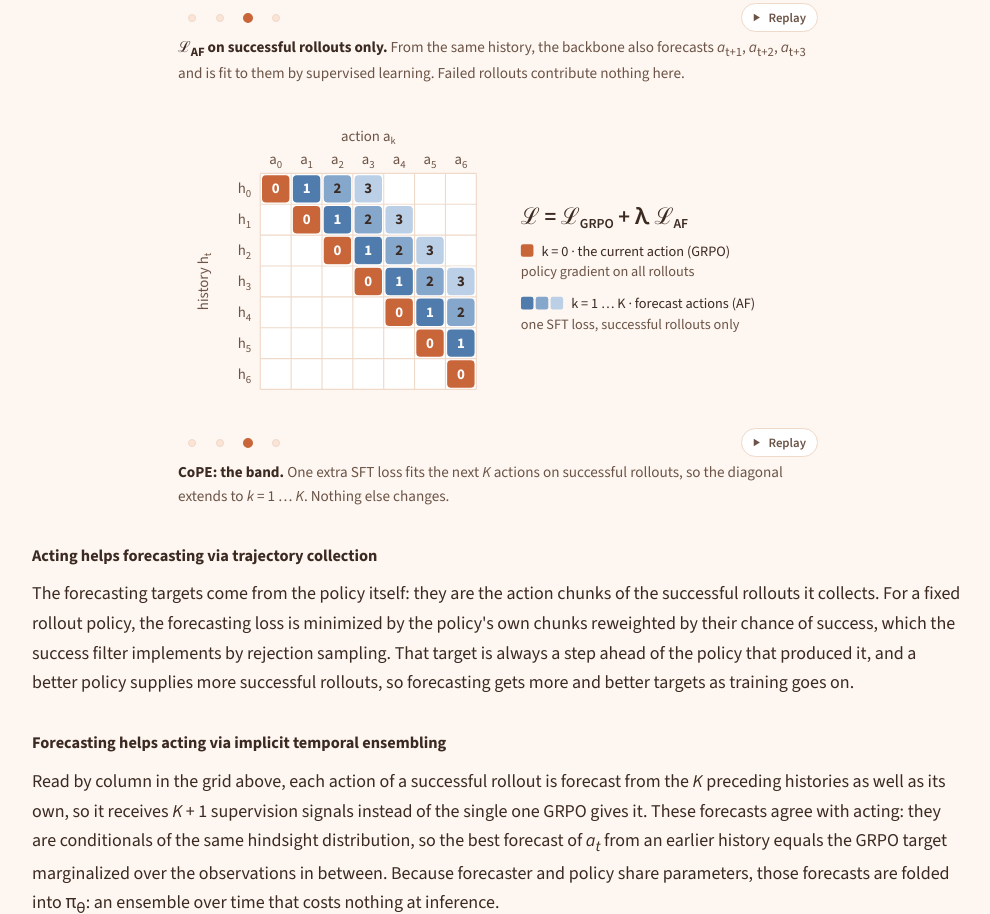
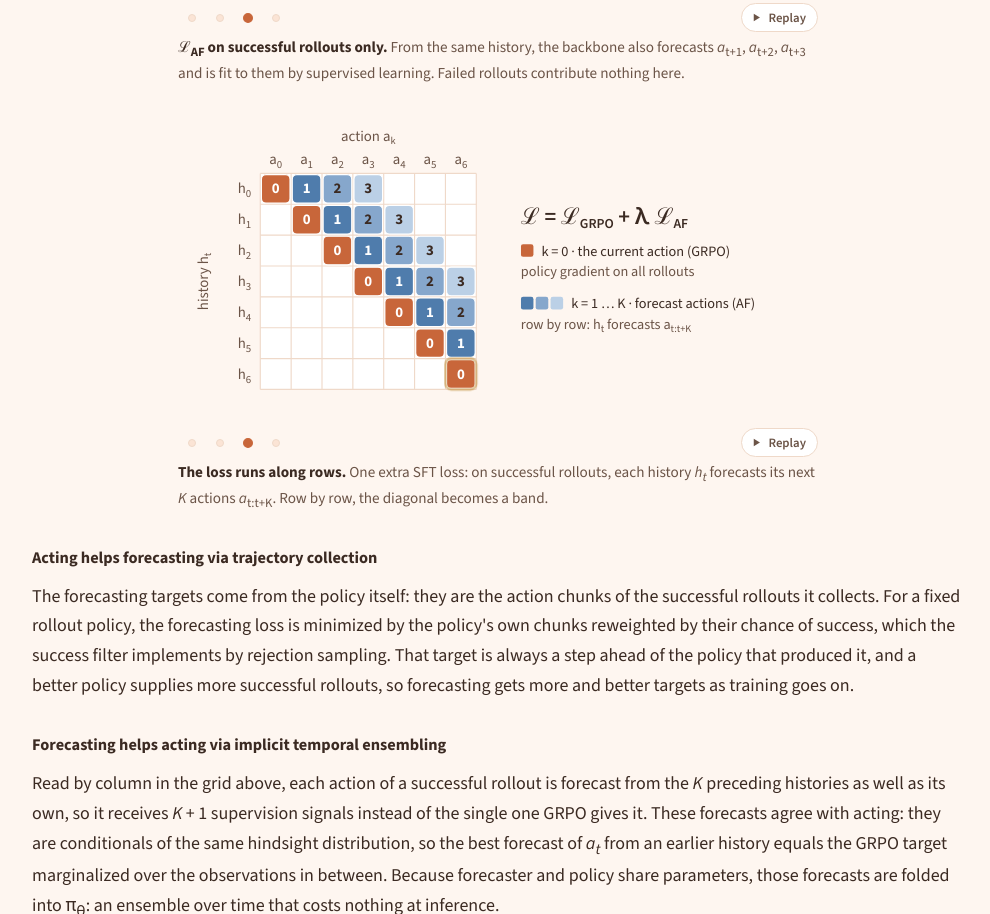
Before and after one commit to ulab-uiuc/CoPE, a plain HTML site: page index.html in a window 1280 px wide. Shown: the part 2036-2950 px from the top of the page, without its empty margins (142-1132 px from the left). Drawn offline with nearby package versions, Linux system fonts and the light colour scheme.

Commit message:
Loss-band animation: the loss fills row by row, the effect reads by column
Scene 2 now lights the band one history at a time, each row's chunk with
a passing row highlight, so the forecasting loss is seen as a row-wise
computation; scene 3 keeps the column highlight and its caption says the
effect, the temporal ensemble, is read along columns.

Co-Authored-By: Claude Fable 5.1 <noreply@anthropic.com>

```diff
--- a/index.html
+++ b/index.html
@@ -340,31 +340,38 @@
 <text class="lbl" style="--i:13" x="64" y="231.5" text-anchor="end">h<tspan dy="3.5" font-size="9.5">6</tspan></text>
 <text class="lbl small" style="--i:14" x="166.5" y="24" text-anchor="middle">action a<tspan dy="2.5" font-size="9">k</tspan></text>
 <text class="lbl small" style="--i:14" x="26" y="146.5" text-anchor="middle" transform="rotate(-90 26 146.5)">history h<tspan dy="2.5" font-size="9">t</tspan></text>
-<g class="cell k0 sc sc-1 sc-2 sc-3 fin pp" style="--i:0"><rect x="73" y="53" width="25" height="25" rx="4"/><text x="85.5" y="69.5" text-anchor="middle">0</text></g>
-<g class="cell k1 sc sc-2 sc-3 fin pp" style="--i:0"><rect x="100" y="53" width="25" height="25" rx="4"/><text x="112.5" y="69.5" text-anchor="middle">1</text></g>
-<g class="cell k2 sc sc-2 sc-3 fin pp" style="--i:0"><rect x="127" y="53" width="25" height="25" rx="4"/><text x="139.5" y="69.5" text-anchor="middle">2</text></g>
-<g class="cell k3 sc sc-2 sc-3 fin pp" style="--i:0"><rect x="154" y="53" width="25" height="25" rx="4"/><text x="166.5" y="69.5" text-anchor="middle">3</text></g>
-<g class="cell k0 sc sc-1 sc-2 sc-3 fin pp" style="--i:1"><rect x="100" y="80" width="25" height="25" rx="4"/><text x="112.5" y="96.5" text-anchor="middle">0</text></g>
-<g class="cell k1 sc sc-2 sc-3 fin pp" style="--i:1"><rect x="127" y="80" width="25" height="25" rx="4"/><text x="139.5" y="96.5" text-anchor="middle">1</text></g>
-<g class="cell k2 sc sc-2 sc-3 fin pp" style="--i:1"><rect x="154" y="80" width="25" height="25" rx="4"/><text x="166.5" y="96.5" text-anchor="middle">2</text></g>
-<g class="cell k3 sc sc-2 sc-3 fin pp" style="--i:1"><rect x="181" y="80" width="25" height="25" rx="4"/><text x="193.5" y="96.5" text-anchor="middle">3</text></g>
-<g class="cell k0 sc sc-1 sc-2 sc-3 fin pp" style="--i:2"><rect x="127" y="107" width="25" height="25" rx="4"/><text x="139.5" y="123.5" text-anchor="middle">0</text></g>
-<g class="cell k1 sc sc-2 sc-3 fin pp" style="--i:2"><rect x="154" y="107" width="25" height="25" rx="4"/><text x="166.5" y="123.5" text-anchor="middle">1</text></g>
-<g class="cell k2 sc sc-2 sc-3 fin pp" style="--i:2"><rect x="181" y="107" width="25" height="25" rx="4"/><text x="193.5" y="123.5" text-anchor="middle">2</text></g>
-<g class="cell k3 sc sc-2 sc-3 fin pp" style="--i:2"><rect x="208" y="107" width="25" height="25" rx="4"/><text x="220.5" y="123.5" text-anchor="middle">3</text></g>
-<g class="cell k0 sc sc-1 sc-2 sc-3 fin pp" style="--i:3"><rect x="154" y="134" width="25" height="25" rx="4"/><text x="166.5" y="150.5" text-anchor="middle">0</text></g>
-<g class="cell k1 sc sc-2 sc-3 fin pp" style="--i:3"><rect x="181" y="134" width="25" height="25" rx="4"/><text x="193.5" y="150.5" text-anchor="middle">1</text></g>
-<g class="cell k2 sc sc-2 sc-3 fin pp" style="--i:3"><rect x="208" y="134" width="25" height="25" rx="4"/><text x="220.5" y="150.5" text-anchor="middle">2</text></g>
-<g class="cell k3 sc sc-2 sc-3 fin pp" style="--i:3"><rect x="235" y="134" width="25" height="25" rx="4"/><text x="247.5" y="150.5" text-anchor="middle">3</text></g>
-<g class="cell k0 sc sc-1 sc-2 sc-3 fin pp" style="--i:4"><rect x="181" y="161" width="25" height="25" rx="4"/><text x="193.5" y="177.5" text-anchor="middle">0</text></g>
-<g class="cell k1 sc sc-2 sc-3 fin pp" style="--i:4"><rect x="208" y="161" width="25" height="25" rx="4"/><text x="220.5" y="177.5" text-anchor="middle">1</text></g>
-<g class="cell k2 sc sc-2 sc-3 fin pp" style="--i:4"><rect x="235" y="161" width="25" height="25" rx="4"/><text x="247.5" y="177.5" text-anchor="middle">2</text></g>
-<g class="cell k0 sc sc-1 sc-2 sc-3 fin pp" style="--i:5"><rect x="208" y="188" width="25" height="25" rx="4"/><text x="220.5" y="204.5" text-anchor="middle">0</text></g>
-<g class="cell k1 sc sc-2 sc-3 fin pp" style="--i:5"><rect x="235" y="188" width="25" height="25" rx="4"/><text x="247.5" y="204.5" text-anchor="middle">1</text></g>
-<g class="cell k0 sc sc-1 sc-2 sc-3 fin pp" style="--i:6"><rect x="235" y="215" width="25" height="25" rx="4"/><text x="247.5" y="231.5" text-anchor="middle">0</text></g>
+<g class="cell k0 sc sc-1 sc-2 sc-3 fin pp" style="--i:0;--k:0"><rect x="73" y="53" width="25" height="25" rx="4"/><text x="85.5" y="69.5" text-anchor="middle">0</text></g>
+<g class="cell k1 af sc sc-2 sc-3 fin pp" style="--i:0;--k:1"><rect x="100" y="53" width="25" height="25" rx="4"/><text x="112.5" y="69.5" text-anchor="middle">1</text></g>
+<g class="cell k2 af sc sc-2 sc-3 fin pp" style="--i:0;--k:2"><rect x="127" y="53" width="25" height="25" rx="4"/><text x="139.5" y="69.5" text-anchor="middle">2</text></g>
+<g class="cell k3 af sc sc-2 sc-3 fin pp" style="--i:0;--k:3"><rect x="154" y="53" width="25" height="25" rx="4"/><text x="166.5" y="69.5" text-anchor="middle">3</text></g>
+<g class="cell k0 sc sc-1 sc-2 sc-3 fin pp" style="--i:1;--k:0"><rect x="100" y="80" width="25" height="25" rx="4"/><text x="112.5" y="96.5" text-anchor="middle">0</text></g>
+<g class="cell k1 af sc sc-2 sc-3 fin pp" style="--i:1;--k:1"><rect x="127" y="80" width="25" height="25" rx="4"/><text x="139.5" y="96.5" text-anchor="middle">1</text></g>
+<g class="cell k2 af sc sc-2 sc-3 fin pp" style="--i:1;--k:2"><rect x="154" y="80" width="25" height="25" rx="4"/><text x="166.5" y="96.5" text-anchor="middle">2</text></g>
+<g class="cell k3 af sc sc-2 sc-3 fin pp" style="--i:1;--k:3"><rect x="181" y="80" width="25" height="25" rx="4"/><text x="193.5" y="96.5" text-anchor="middle">3</text></g>
+<g class="cell k0 sc sc-1 sc-2 sc-3 fin pp" style="--i:2;--k:0"><rect x="127" y="107" width="25" height="25" rx="4"/><text x="139.5" y="123.5" text-anchor="middle">0</text></g>
+<g class="cell k1 af sc sc-2 sc-3 fin pp" style="--i:2;--k:1"><rect x="154" y="107" width="25" height="25" rx="4"/><text x="166.5" y="123.5" text-anchor="middle">1</text></g>
+<g class="cell k2 af sc sc-2 sc-3 fin pp" style="--i:2;--k:2"><rect x="181" y="107" width="25" height="25" rx="4"/><text x="193.5" y="123.5" text-anchor="middle">2</text></g>
+<g class="cell k3 af sc sc-2 sc-3 fin pp" style="--i:2;--k:3"><rect x="208" y="107" width="25" height="25" rx="4"/><text x="220.5" y="123.5" text-anchor="middle">3</text></g>
+<g class="cell k0 sc sc-1 sc-2 sc-3 fin pp" style="--i:3;--k:0"><rect x="154" y="134" width="25" height="25" rx="4"/><text x="166.5" y="150.5" text-anchor="middle">0</text></g>
+<g class="cell k1 af sc sc-2 sc-3 fin pp" style="--i:3;--k:1"><rect x="181" y="134" width="25" height="25" rx="4"/><text x="193.5" y="150.5" text-anchor="middle">1</text></g>
+<g class="cell k2 af sc sc-2 sc-3 fin pp" style="--i:3;--k:2"><rect x="208" y="134" width="25" height="25" rx="4"/><text x="220.5" y="150.5" text-anchor="middle">2</text></g>
+<g class="cell k3 af sc sc-2 sc-3 fin pp" style="--i:3;--k:3"><rect x="235" y="134" width="25" height="25" rx="4"/><text x="247.5" y="150.5" text-anchor="middle">3</text></g>
+<g class="cell k0 sc sc-1 sc-2 sc-3 fin pp" style="--i:4;--k:0"><rect x="181" y="161" width="25" height="25" rx="4"/><text x="193.5" y="177.5" text-anchor="middle">0</text></g>
+<g class="cell k1 af sc sc-2 sc-3 fin pp" style="--i:4;--k:1"><rect x="208" y="161" width="25" height="25" rx="4"/><text x="220.5" y="177.5" text-anchor="middle">1</text></g>
+<g class="cell k2 af sc sc-2 sc-3 fin pp" style="--i:4;--k:2"><rect x="235" y="161" width="25" height="25" rx="4"/><text x="247.5" y="177.5" text-anchor="middle">2</text></g>
+<g class="cell k0 sc sc-1 sc-2 sc-3 fin pp" style="--i:5;--k:0"><rect x="208" y="188" width="25" height="25" rx="4"/><text x="220.5" y="204.5" text-anchor="middle">0</text></g>
+<g class="cell k1 af sc sc-2 sc-3 fin pp" style="--i:5;--k:1"><rect x="235" y="188" width="25" height="25" rx="4"/><text x="247.5" y="204.5" text-anchor="middle">1</text></g>
+<g class="cell k0 sc sc-1 sc-2 sc-3 fin pp" style="--i:6;--k:0"><rect x="235" y="215" width="25" height="25" rx="4"/><text x="247.5" y="231.5" text-anchor="middle">0</text></g>
+<rect class="row-hl sc" style="--i:0" x="72" y="52" width="108" height="27" rx="5"/>
+<rect class="row-hl sc" style="--i:1" x="99" y="79" width="108" height="27" rx="5"/>
+<rect class="row-hl sc" style="--i:2" x="126" y="106" width="108" height="27" rx="5"/>
+<rect class="row-hl sc" style="--i:3" x="153" y="133" width="108" height="27" rx="5"/>
+<rect class="row-hl sc" style="--i:4" x="180" y="160" width="81" height="27" rx="5"/>
+<rect class="row-hl sc" style="--i:5" x="207" y="187" width="54" height="27" rx="5"/>
+<rect class="row-hl sc" style="--i:6" x="234" y="214" width="27" height="27" rx="5"/>
 <text class="formula sc sc-1 sc-2 sc-3 fin" x="300" y="96">&#8466; = &#8466;<tspan class="sub" dy="4">GRPO</tspan><tspan class="fterm" dy="-4"> + &lambda; &#8466;</tspan><tspan class="fterm sub" dy="4">AF</tspan></text>
 <g class="tag-grpo sc sc-1 sc-2 sc-3 fin pp"><rect x="300" y="114" width="11" height="11" rx="2" fill="#C8663A"/><text class="small" x="318" y="124">k = 0 · the current action (GRPO)</text><text class="small mut" x="300" y="142">policy gradient on all rollouts</text></g>
-<g class="tag-af sc sc-2 sc-3 fin pp"><rect x="300" y="160" width="11" height="11" rx="2" fill="#4F7CAC"/><rect x="313" y="160" width="11" height="11" rx="2" fill="#86A7CC"/><rect x="326" y="160" width="11" height="11" rx="2" fill="#BBD0E6"/><text class="small" x="344" y="170">k = 1 … K · forecast actions (AF)</text><text class="small mut" x="300" y="188">one SFT loss, successful rollouts only</text></g>
+<g class="tag-af sc sc-2 sc-3 fin pp"><rect x="300" y="160" width="11" height="11" rx="2" fill="#4F7CAC"/><rect x="313" y="160" width="11" height="11" rx="2" fill="#86A7CC"/><rect x="326" y="160" width="11" height="11" rx="2" fill="#BBD0E6"/><text class="small" x="344" y="170">k = 1 … K · forecast actions (AF)</text><text class="small mut" x="300" y="188">row by row: h<tspan dy="2.5" font-size="9">t</tspan><tspan dy="-2.5"> forecasts a</tspan><tspan dy="2.5" font-size="9">t:t+K</tspan></text></g>
 <rect class="col-hl sc sc-3" x="180" y="79" width="27" height="108" rx="5"/>
 <g class="col-note sc sc-3 pp"><text x="300" y="226" font-weight="600" fill="#B8801E">a<tspan dy="3.5" font-size="9.5">4</tspan><tspan dy="-3.5"> is forecast from h</tspan><tspan dy="3.5" font-size="9.5">1</tspan><tspan dy="-3.5">, h</tspan><tspan dy="3.5" font-size="9.5">2</tspan><tspan dy="-3.5">, h</tspan><tspan dy="3.5" font-size="9.5">3</tspan><tspan dy="-3.5">, h</tspan><tspan dy="3.5" font-size="9.5">4</tspan></text><text class="small mut" x="300" y="244">a temporal ensemble of K + 1 histories</text></g>
 </svg>
@@ -375,8 +382,8 @@
       <figcaption class="anim-caps">
         <span class="anim-cap" data-for="0"><b>Where does the loss land?</b> Rows are histories <i>h<sub>t</sub></i>, columns are actions. A cell is supervised when the model is asked to produce that action from that history.</span>
         <span class="anim-cap" data-for="1"><b>GRPO: the diagonal.</b> Each history is scored only on its own next action, <i>k</i> = 0, with the policy-gradient loss on all rollouts.</span>
-        <span class="anim-cap anim-cap-static" data-for="2"><b>CoPE: the band.</b> One extra SFT loss fits the next <i>K</i> actions on successful rollouts, so the diagonal extends to <i>k</i> = 1 &hellip; <i>K</i>. Nothing else changes.</span>
-        <span class="anim-cap" data-for="3"><b>Read by column.</b> Each action is now forecast from <i>K</i> + 1 histories. The shared backbone absorbs this temporal ensemble, so forecasting improves acting.</span>
+        <span class="anim-cap anim-cap-static" data-for="2"><b>The loss runs along rows.</b> One extra SFT loss: on successful rollouts, each history <i>h<sub>t</sub></i> forecasts its next <i>K</i> actions <i>a</i><sub>t:t+K</sub>. Row by row, the diagonal becomes a band.</span>
+        <span class="anim-cap" data-for="3"><b>The effect reads along columns.</b> Every action is now forecast from <i>K</i> + 1 histories, not just its own. The shared backbone absorbs this temporal ensemble, so forecasting improves acting.</span>
       </figcaption>
     </figure>
 
```
Also changed, not shown: static/css/anim.css (+14 -10 lines), 1 other file.
